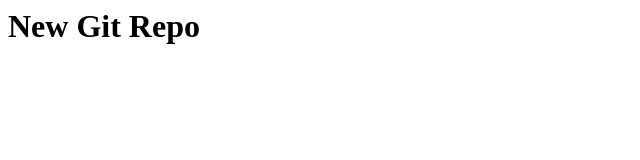
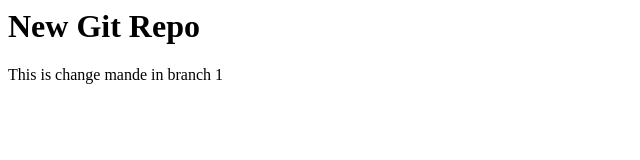
Before and after one commit to naga-ruthvik/new-demo, a plain HTML site: page index.html in a window 1280 px wide. Shown: the whole page, without its empty margins (0-640 px from the left). Drawn offline with Linux system fonts and the light colour scheme.

Commit message:
feature1

```diff
--- a/index.html
+++ b/index.html
@@ -1 +1,2 @@
 <h1>New Git Repo</h1>
+<p>This is change mande in branch 1</p>
```
